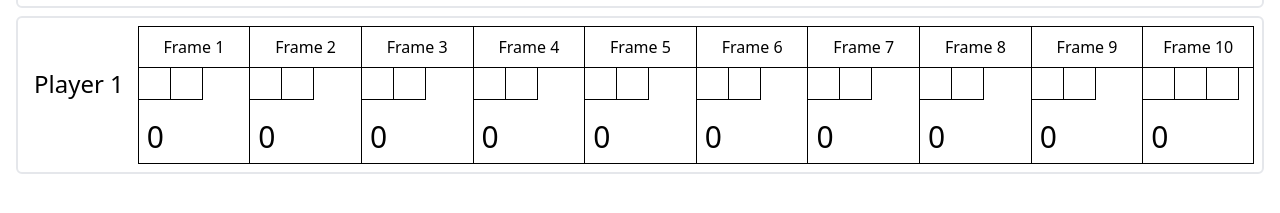
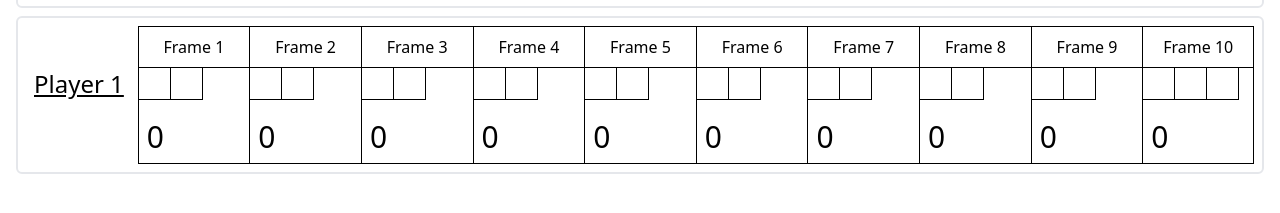
Before and after one commit to puyanwei/bowling-score-card, a Next.js app: page / in a window 1280 px wide. Shown: the part 215-428 px from the top of the page. Built offline with nearby package versions, Linux system fonts and the light colour scheme.

Commit message:
Current player is underlined

```diff
--- a/components/BowlingPage/index.tsx
+++ b/components/BowlingPage/index.tsx
@@ -255,7 +255,11 @@ export function BowlingPage() {
         </div>
         <div className='grid grid-cols-11 text-2xl'>
           {scoreCard.map((player, index) => (
-            <Player scoreCard={player} key={index} />
+            <Player
+              scoreCard={player}
+              isCurrentPlayer={currentPlayer === index + 1}
+              key={index}
+            />
           ))}
         </div>
       </div>
--- a/components/Player.tsx
+++ b/components/Player.tsx
@@ -3,14 +3,19 @@ import { Frame } from './Frame'
 
 interface PlayerProps {
   scoreCard: ScoreCard
+  isCurrentPlayer: boolean
 }
 
-export function Player({ scoreCard: { name, frames } }: PlayerProps) {
+export function Player({
+  scoreCard: { name, frames },
+  isCurrentPlayer,
+}: PlayerProps) {
   if (!name) throw new Error('Player name not found')
   if (!frames || !frames.length) throw new Error('Scorecard data not found')
+  const currentPlayerStyle = isCurrentPlayer ? 'underline' : 'none'
   return (
     <>
-      <PlayerName className='col-span-1' name={name} />
+      <PlayerName className={`${currentPlayerStyle} col-span-1`} name={name} />
       {frames.map((frame, index) => (
         <Frame
           testId={`${name} frame-${index + 1}`}
@@ -30,5 +35,5 @@ interface PlayerName {
 }
 
 function PlayerName({ name, className }: PlayerName) {
-  return <div className={`pl-2 break-words ${className}`}>{name}</div>
+  return <div className={`px-2 break-words ${className}`}>{name}</div>
 }
```
